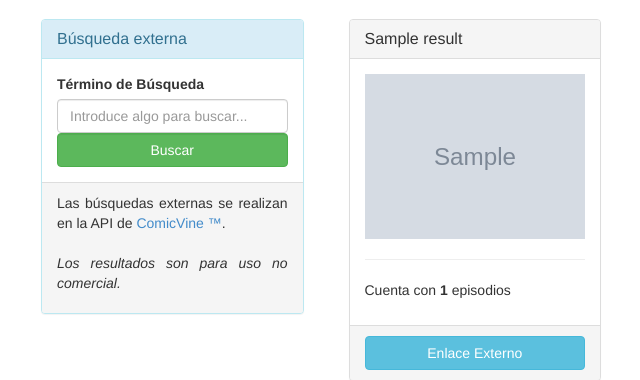
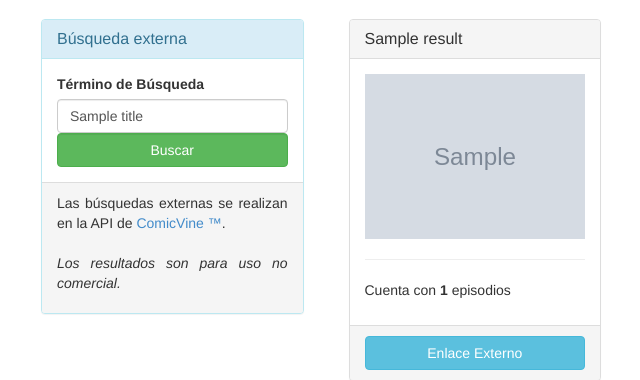
Before and after one commit to vegaj/iweb-python, a Python web app: template src/templates/comicvine.html in a window 1280 px wide. Shown: the part 240-620 px from the top of the page, without its empty margins (29-669 px from the left). Run offline with Jinja, Linux system fonts and the light colour scheme; the template is opened without the code that fills it: most values are stand-ins (such as "Sample title", 1, 10 or a date in 2020); grey boxes marked "Sample" are stand-in pictures; some libraries are stand-ins or nearby versions.

Commit message:
Mantiene contexto

```diff
--- a/src/templates/comicvine.html
+++ b/src/templates/comicvine.html
@@ -28,7 +28,7 @@
                 <form action="" method="post">
                     <label for="form-search-field" class="control-label">T&eacute;rmino de B&uacute;squeda</label>
                     <input type="text" name="search-term" class="form-control" id="form-search-field"
-                           placeholder="Introduce algo para buscar..."/>
+                           placeholder="Introduce algo para buscar..." value="{{ title }}"/>
                     <input value="Buscar" type="submit" class="form-control btn btn-success"/>
                 </form>
             </div>
```
